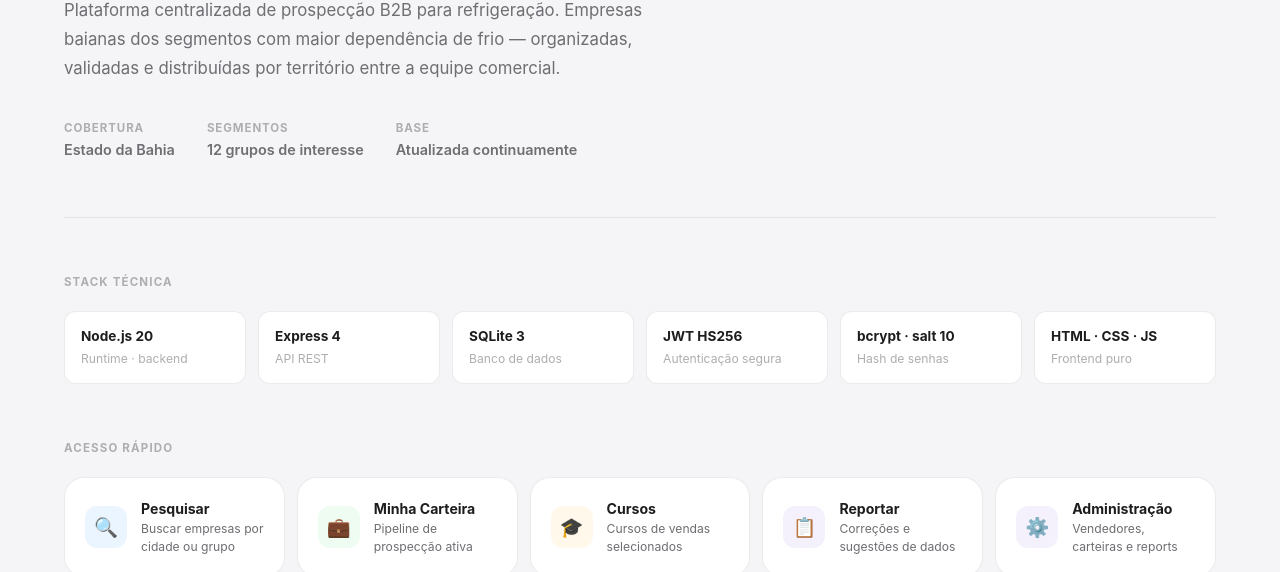
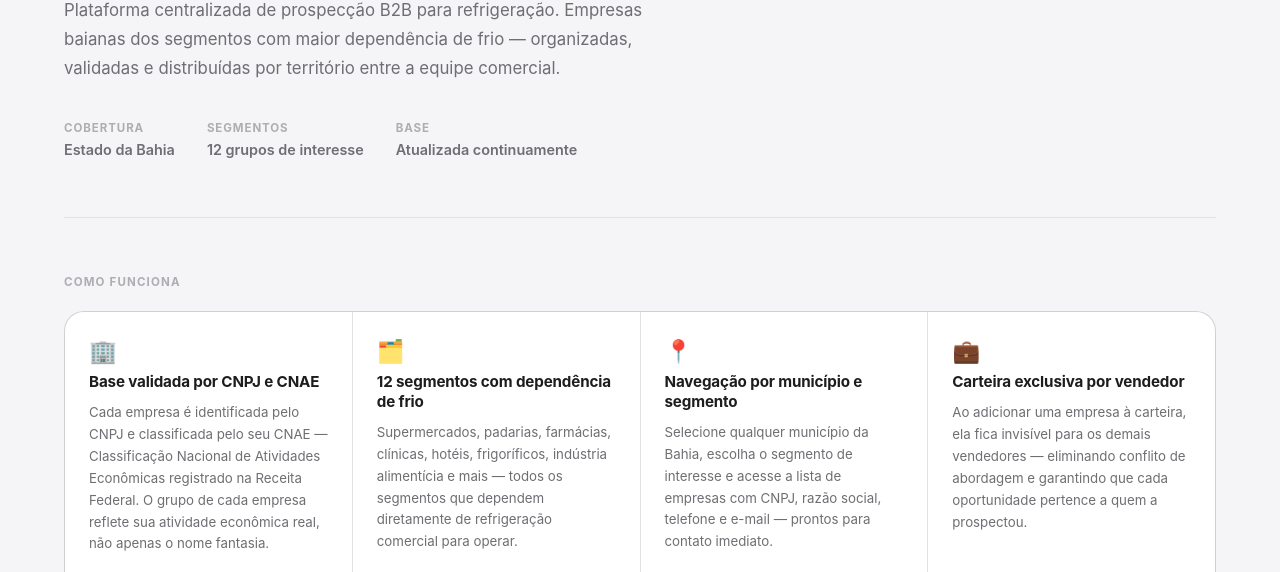
Before and after one commit to MatheusBahot/ceres-app, a website: page public/home.html in a window 1280 px wide. Shown: the part 380-952 px from the top of the page. Drawn offline with Linux system fonts and the light colour scheme; sample sign-in values are in the browser's storage.

Commit message:
Home: Stack tecnica removida, Como funciona com CNPJ/CNAE

```diff
--- a/public/home.html
+++ b/public/home.html
@@ -52,14 +52,38 @@
       color: var(--c-text-3); margin-bottom: 20px;
     }
 
-    .tech-row { display: grid; grid-template-columns: repeat(auto-fill, minmax(180px, 1fr)); gap: 12px; }
-    .tech-tag {
-      background: var(--c-bg-card); border: 1px solid var(--c-border);
-      border-radius: var(--c-radius); padding: 14px 16px;
-      display: flex; flex-direction: column; gap: 4px;
+    .como-grid {
+      display: grid;
+      grid-template-columns: repeat(auto-fill, minmax(280px, 1fr));
+      gap: 1px;
+      background: var(--c-border);
+      border: 1px solid var(--c-border);
+      border-radius: var(--c-radius-lg);
+      overflow: hidden;
     }
-    .tech-tag-name { font-size: 0.85rem; font-weight: 700; color: var(--c-text); }
-    .tech-tag-desc { font-size: 0.76rem; color: var(--c-text-3); }
+    .como-card {
+      background: var(--c-bg-card);
+      padding: 28px 24px;
+      display: flex;
+      flex-direction: column;
+      gap: 10px;
+    }
+    .como-icon {
+      font-size: 1.4rem;
+      line-height: 1;
+    }
+    .como-titulo {
+      font-size: 0.95rem;
+      font-weight: 700;
+      color: var(--c-text);
+      letter-spacing: -0.01em;
+      line-height: 1.3;
+    }
+    .como-desc {
+      font-size: 0.83rem;
+      color: var(--c-text-2);
+      line-height: 1.65;
+    }
 
     .quicknav { display: grid; grid-template-columns: repeat(auto-fill, minmax(200px, 1fr)); gap: 12px; }
     .quicknav-item {
@@ -137,34 +161,72 @@
       </div>
     </div>
 
-    <!-- STACK TÉCNICA -->
+    <!-- COMO FUNCIONA -->
     <div class="section">
-      <div class="section-label">Stack técnica</div>
-      <div class="tech-row">
-        <div class="tech-tag">
-          <span class="tech-tag-name">Node.js 20</span>
-          <span class="tech-tag-desc">Runtime · backend</span>
+      <div class="section-label">Como funciona</div>
+      <div class="como-grid">
+
+        <div class="como-card">
+          <div class="como-icon">🏢</div>
+          <div class="como-titulo">Base validada por CNPJ e CNAE</div>
+          <div class="como-desc">
+            Cada empresa é identificada pelo CNPJ e classificada pelo seu
+            CNAE — Classificação Nacional de Atividades Econômicas registrado
+            na Receita Federal. O grupo de cada empresa reflete sua atividade
+            econômica real, não apenas o nome fantasia.
+          </div>
         </div>
-        <div class="tech-tag">
-          <span class="tech-tag-name">Express 4</span>
-          <span class="tech-tag-desc">API REST</span>
+
+        <div class="como-card">
+          <div class="como-icon">🗂️</div>
+          <div class="como-titulo">12 segmentos com dependência de frio</div>
+          <div class="como-desc">
+            Supermercados, padarias, farmácias, clínicas, hotéis, frigoríficos,
+            indústria alimentícia e mais — todos os segmentos que dependem
+            diretamente de refrigeração comercial para operar.
+          </div>
         </div>
-        <div class="tech-tag">
-          <span class="tech-tag-name">SQLite 3</span>
-          <span class="tech-tag-desc">Banco de dados</span>
+
+        <div class="como-card">
+          <div class="como-icon">📍</div>
+          <div class="como-titulo">Navegação por município e segmento</div>
+          <div class="como-desc">
+            Selecione qualquer município da Bahia, escolha o segmento de
+            interesse e acesse a lista de empresas com CNPJ, razão social,
+            telefone e e-mail — prontos para contato imediato.
+          </div>
         </div>
-        <div class="tech-tag">
-          <span class="tech-tag-name">JWT HS256</span>
-          <span class="tech-tag-desc">Autenticação segura</span>
+
+        <div class="como-card">
+          <div class="como-icon">💼</div>
+          <div class="como-titulo">Carteira exclusiva por vendedor</div>
+          <div class="como-desc">
+            Ao adicionar uma empresa à carteira, ela fica invisível para os
+            demais vendedores — eliminando conflito de abordagem e garantindo
+            que cada oportunidade pertence a quem a prospectou.
+          </div>
         </div>
-        <div class="tech-tag">
-          <span class="tech-tag-name">bcrypt · salt 10</span>
-          <span class="tech-tag-desc">Hash de senhas</span>
+
+        <div class="como-card">
+          <div class="como-icon">📊</div>
+          <div class="como-titulo">Pipeline de prospecção em 4 estágios</div>
+          <div class="como-desc">
+            Acompanhe cada oportunidade em: Prospectar, Contatado, Cliente
+            ou Perdido. Registre notas por empresa e mantenha o histórico
+            de cada abordagem atualizado.
+          </div>
         </div>
-        <div class="tech-tag">
-          <span class="tech-tag-name">HTML · CSS · JS</span>
-          <span class="tech-tag-desc">Frontend puro</span>
+
+        <div class="como-card">
+          <div class="como-icon">🔄</div>
+          <div class="como-titulo">Base expansível e atualizada</div>
+          <div class="como-desc">
+            Novas empresas podem ser adicionadas ao banco a qualquer momento.
+            Ao reiniciar o sistema, os dados são reimportados automaticamente —
+            sem necessidade de alterar nenhuma linha de código.
+          </div>
         </div>
+
       </div>
     </div>
 
```
